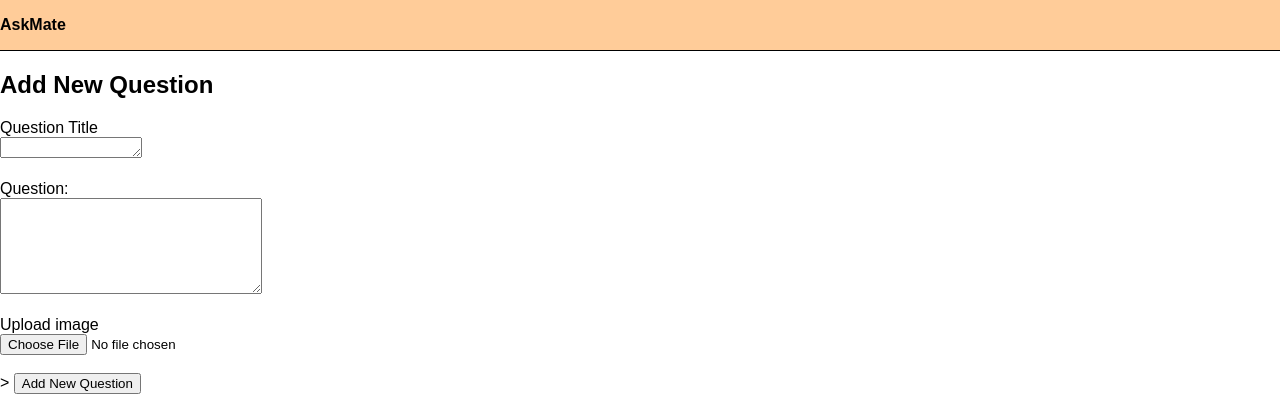
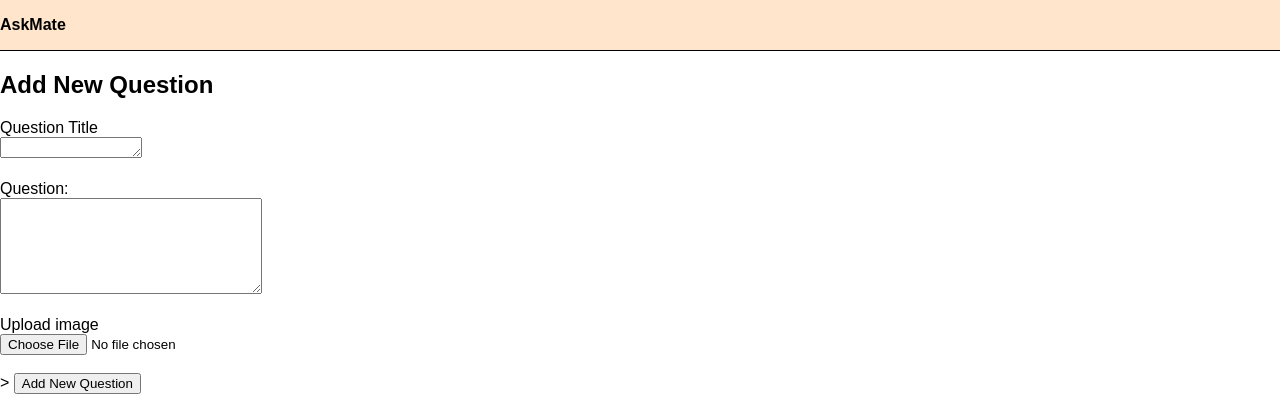
Before and after one commit to CodecoolGlobal/ask-mate-3-python-Cseplonorbert, a Flask app: page /add_question in a window 1280 px wide. Shown: the top 420 px of the page. Run offline with Flask 2, Linux system fonts and the light colour scheme.

Commit message:
style: main.css/button1 style added

```diff
--- a/static/css/main.css
+++ b/static/css/main.css
@@ -6,7 +6,7 @@ body{
 nav{
     width: 100%;
     height: 50px;
-    background: rgb(255, 204, 153);
+    background: rgb(255, 229, 204);
     border-bottom: 1px solid rgb(0,0,0);
 }
 nav a{
@@ -15,4 +15,10 @@ nav a{
     text-decoration: none;
     font-weight: bold;
     line-height: 50px;
+    width: 2%;
 }
+.button1{
+    margin-top: 20px;
+    background: rgb(0,102,204);
+    color:rgb(255,255,255);
+}
```
